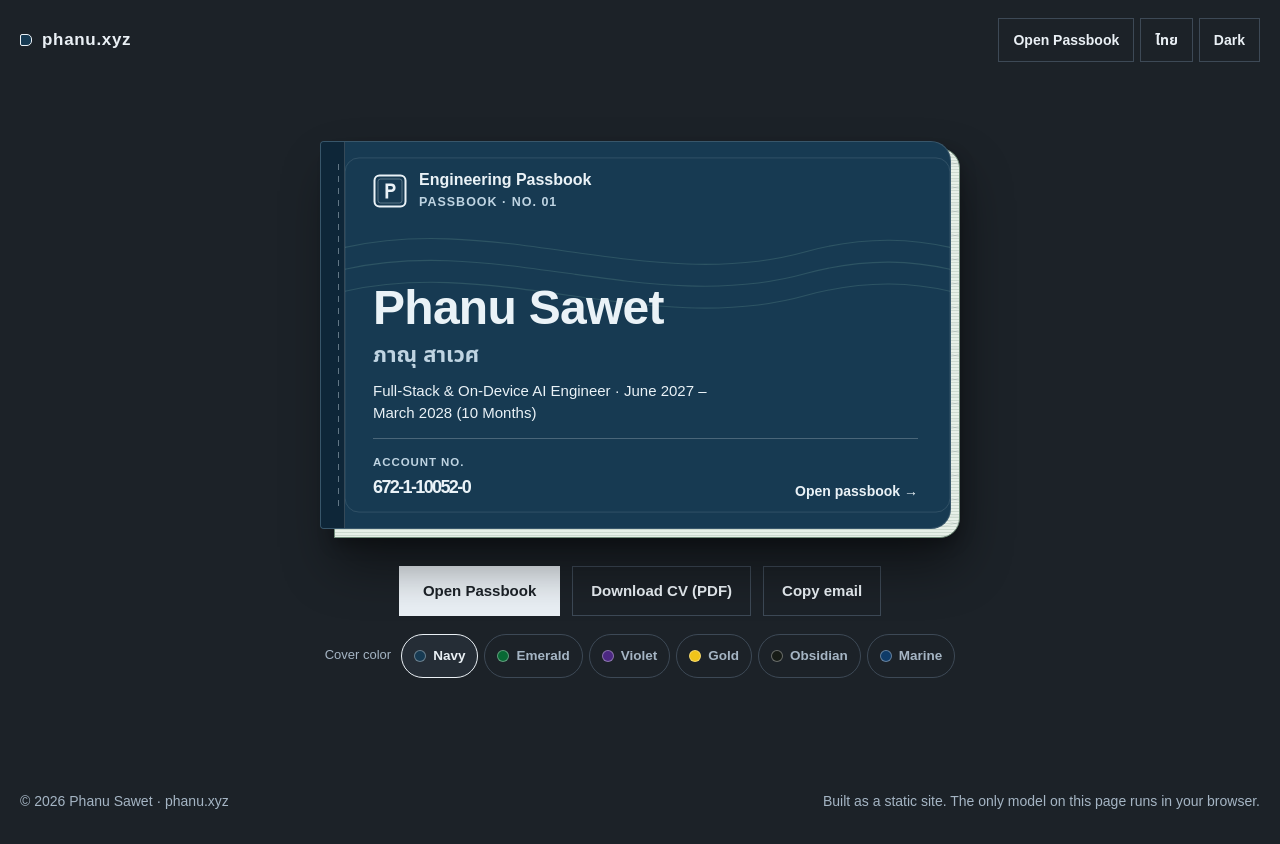
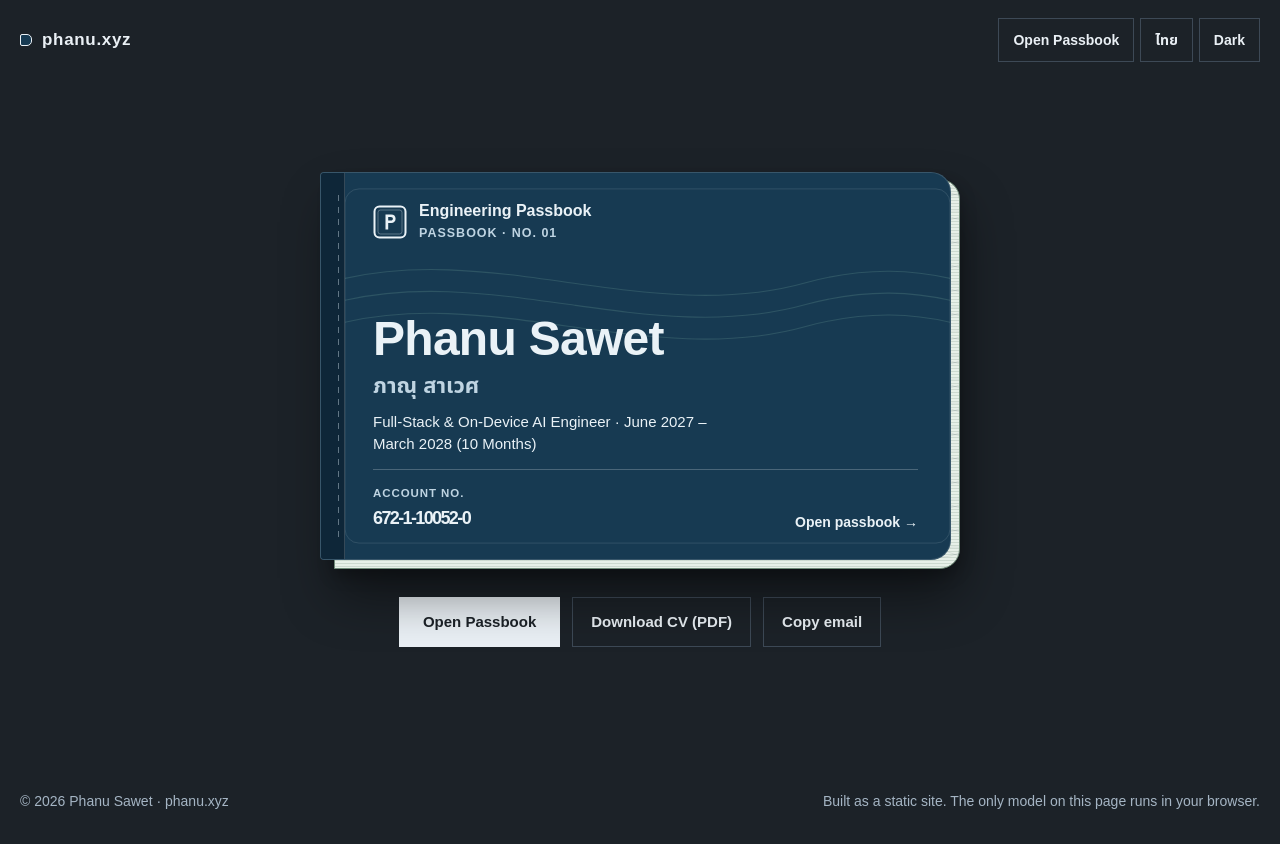
Before and after one commit to smzey/portfolio, a Next.js app: page / in a window 1280 px wide. Built offline with nearby package versions, Linux system fonts and the light colour scheme; a web font is replaced by a local one.

Commit message:
feat(passbook): hide visible cover color switcher so cover themes stay silent URL-only

```diff
--- a/src/components/PortfolioClient.tsx
+++ b/src/components/PortfolioClient.tsx
@@ -174,12 +174,6 @@ export default function PortfolioClient() {
     }
   }, []);
 
-  const chooseEdition = (nextEdition: PassbookEdition) => {
-    setEdition(nextEdition);
-    const nextUrl = buildPassbookUrl(window.location.href, { edition: nextEdition, lens });
-    window.history.replaceState(window.history.state, '', nextUrl);
-  };
-
   const chooseLens = (nextLens: FocusLens) => {
     setLens(nextLens);
     const nextUrl = buildPassbookUrl(window.location.href, { edition, lens: nextLens });
@@ -277,7 +271,6 @@ export default function PortfolioClient() {
               edition={edition}
               opening={opening}
               onOpen={openBook}
-              onChooseEdition={chooseEdition}
               onCopyEmail={() => void copyEmail()}
             />
           </div>
--- a/src/components/passbook/PassbookCover.tsx
+++ b/src/components/passbook/PassbookCover.tsx
@@ -2,36 +2,22 @@
 
 import { useRef } from 'react';
 import { EDUCATION, PROFILE, type Lang } from '@/data/portfolio';
-import { EDITION_LABELS, UI } from '@/data/ui';
-import { VISIBLE_EDITIONS, type PassbookEdition } from '@/lib/edition';
+import { UI } from '@/data/ui';
+import type { PassbookEdition } from '@/lib/edition';
 import CoverArtwork, { MonogramMark } from './CoverArtwork';
 import styles from './Passbook.module.css';
-
-const SWATCH_HEX: Record<PassbookEdition, string> = {
-  navy: '#173a52',
-  emerald: '#086934',
-  violet: '#4c2882',
-  gold: '#f0c419',
-  obsidian: '#161b16',
-  marine: '#0f3b68',
-  cobalt: '#103783',
-  sky: '#00679c',
-  frost: '#edf2f7',
-};
 
 export default function PassbookCover({
   lang,
   edition,
   opening,
   onOpen,
-  onChooseEdition,
   onCopyEmail,
 }: {
   lang: Lang;
   edition: PassbookEdition;
   opening: boolean;
   onOpen: () => void;
-  onChooseEdition: (ed: PassbookEdition) => void;
   onCopyEmail: () => void;
 }) {
   const frameRef = useRef<HTMLDivElement>(null);
@@ -126,26 +112,6 @@ export default function PassbookCover({
             {UI.copyEmail[lang]}
           </button>
         </div>
-
-        <div className={styles.swatchRow} role="group" aria-label={UI.coverPaletteLabel[lang]}>
-          <span className={styles.swatchLabel}>{UI.coverPaletteLabel[lang]}</span>
-          {VISIBLE_EDITIONS.map((ed) => (
-            <button
-              key={ed}
-              type="button"
-              className={styles.swatchBtn}
-              aria-pressed={edition === ed}
-              onClick={() => onChooseEdition(ed)}
-            >
-              <span
-                className={styles.swatchPip}
-                style={{ backgroundColor: SWATCH_HEX[ed] }}
-                aria-hidden="true"
-              />
-              <span>{EDITION_LABELS[ed][lang]}</span>
-            </button>
-          ))}
-        </div>
       </div>
     </section>
   );
```
Also changed, not shown: 1 other file (tests, documents, lock files or other folders).
